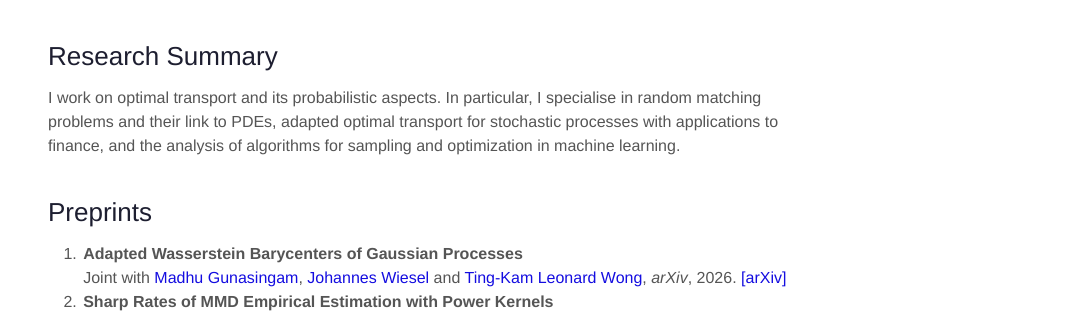
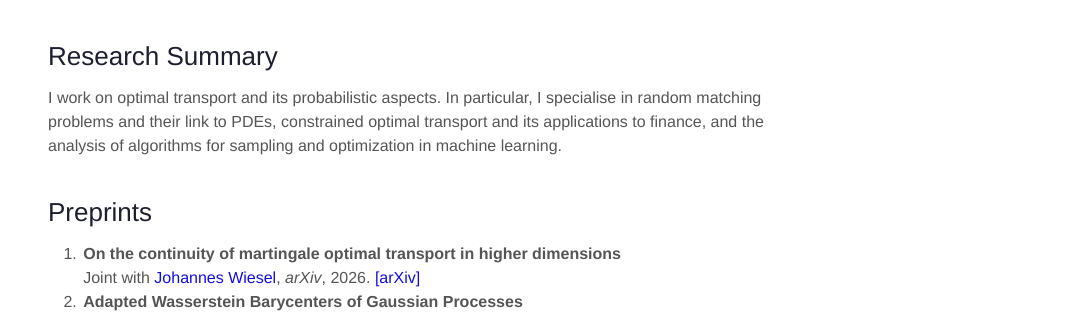
Before and after one commit to francescomattesini/francescomattesini.github.io, a plain HTML site: page research.html in a window 1280 px wide. Shown: the top 314 px of the page, 194-1280 px from the left. Drawn offline with Linux system fonts and the light colour scheme.

Commit message:
Update research.html

```diff
--- a/research.html
+++ b/research.html
@@ -45,7 +45,7 @@
 
     <section>
       <h1 id="Summary">Research Summary</h1>
-      <p class="research-summary">I work on optimal transport and its probabilistic aspects. In particular, I specialise in random matching problems and their link to PDEs, adapted optimal transport for stochastic processes with applications to finance, and the analysis of algorithms for sampling and optimization in machine learning.</p>
+      <p class="research-summary">I work on optimal transport and its probabilistic aspects. In particular, I specialise in random matching problems and their link to PDEs, constrained optimal transport and its applications to finance, and the analysis of algorithms for sampling and optimization in machine learning.</p>
     </section>
 
         <!-- Preprints Section -->
@@ -60,6 +60,11 @@
       <a href="https://arxiv.org/abs/2604.22453">[arXiv]</a>
     </li>
         -->
+    <li>
+      <strong>On the continuity of martingale optimal transport in higher dimensions</strong><br>
+      Joint with <a href="https://sites.google.com/view/johannes-wiesel">Johannes Wiesel</a>, <i>arXiv</i>, 2026.
+      <a href="https://arxiv.org/abs/2611.16429">[arXiv]</a>
+    </li>
         <li>
       <strong>Adapted Wasserstein Barycenters of Gaussian Processes</strong><br>
       Joint with <a href="https://ca.linkedin.com/in/madhu-gunasingam-ab0880112">Madhu Gunasingam</a>, <a href="https://sites.google.com/view/johannes-wiesel">Johannes Wiesel</a> and <a href="https://tkl-wong.github.io">Ting-Kam Leonard Wong</a>, <i>arXiv</i>, 2026.
```
